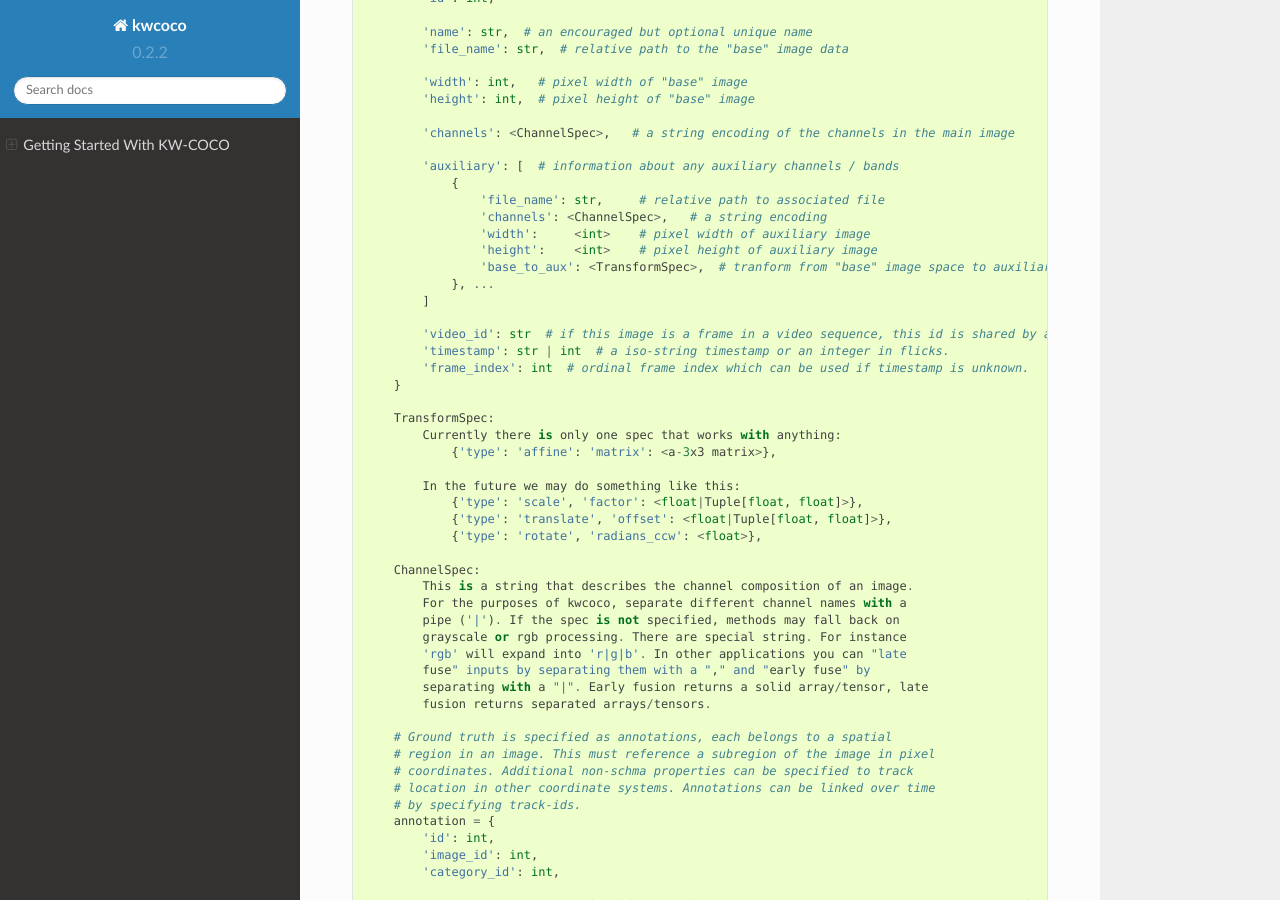
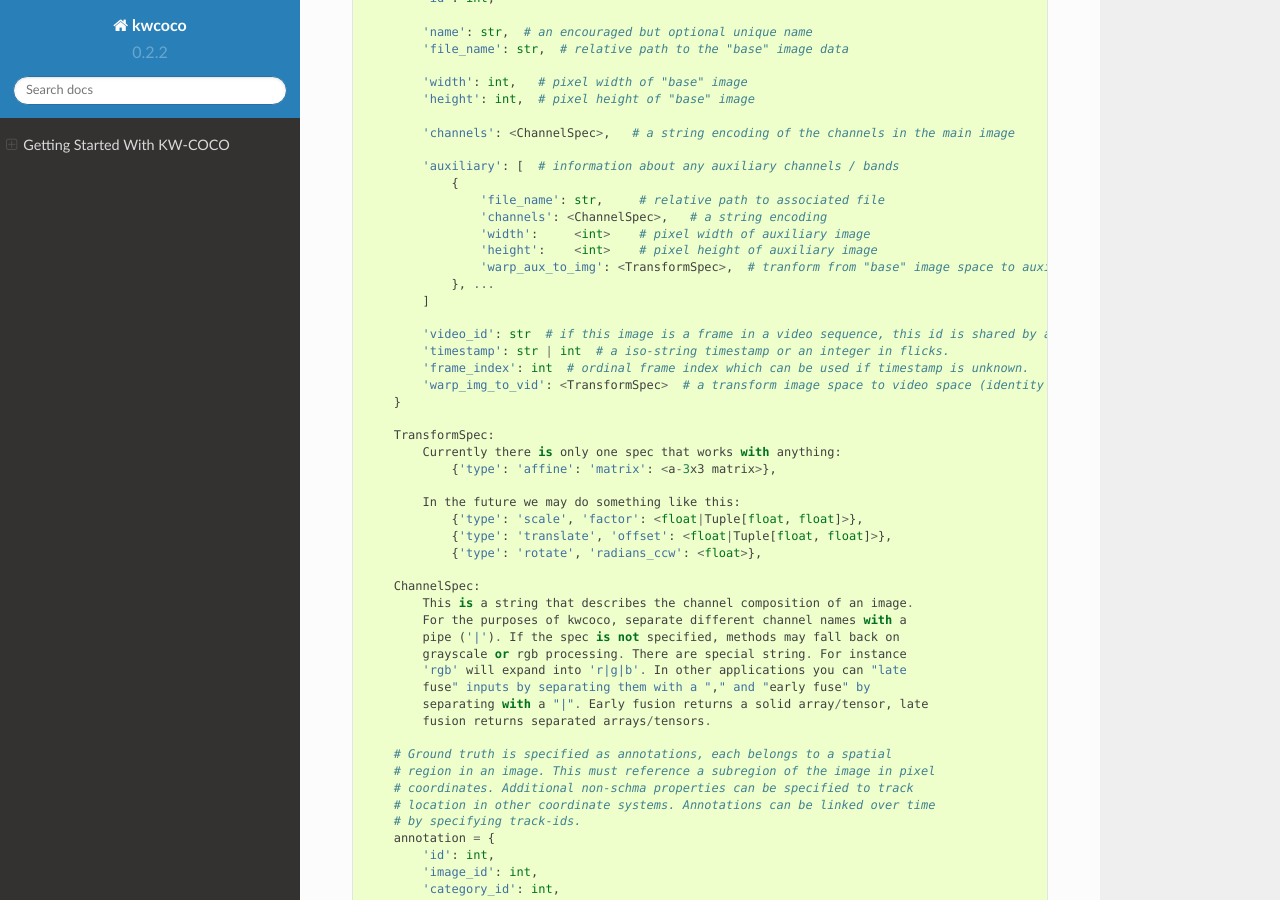
Before and after one commit to Kitware/kwcoco, a Sphinx documentation site: the page built from docs/source/getting_started.md, in a window 1280 px wide and 900 px high, scrolled down 1971 px. Built offline with Sphinx 7.4.7 and the Read the Docs theme 2.0.0, drawn with Linux system fonts in a browser that asks for light colours; pages that are not in the unit, such as notebooks, are missing from menus.

Commit message:
Refactor warping attributes

```diff
--- a/docs/source/getting_started.md
+++ b/docs/source/getting_started.md
@@ -116,13 +116,14 @@ not be have full support in the Python API). A formal json-schema is defined in
                 'channels': <ChannelSpec>,   # a string encoding
                 'width':     <int>    # pixel width of auxiliary image
                 'height':    <int>    # pixel height of auxiliary image
-                'base_to_aux': <TransformSpec>,  # tranform from "base" image space to auxiliary image space. (identity if unspecified)
+                'warp_aux_to_img': <TransformSpec>,  # tranform from "base" image space to auxiliary image space. (identity if unspecified)
             }, ...
         ]
 
         'video_id': str  # if this image is a frame in a video sequence, this id is shared by all frames in that sequence.
         'timestamp': str | int  # a iso-string timestamp or an integer in flicks.
         'frame_index': int  # ordinal frame index which can be used if timestamp is unknown.
+        'warp_img_to_vid': <TransformSpec>  # a transform image space to video space (identity if unspecified), can be used for sensor alignment or video stabilization
     }
 
     TransformSpec:
```
Also changed, not shown: CHANGELOG.md (+10 -0 lines), 3 other files.
